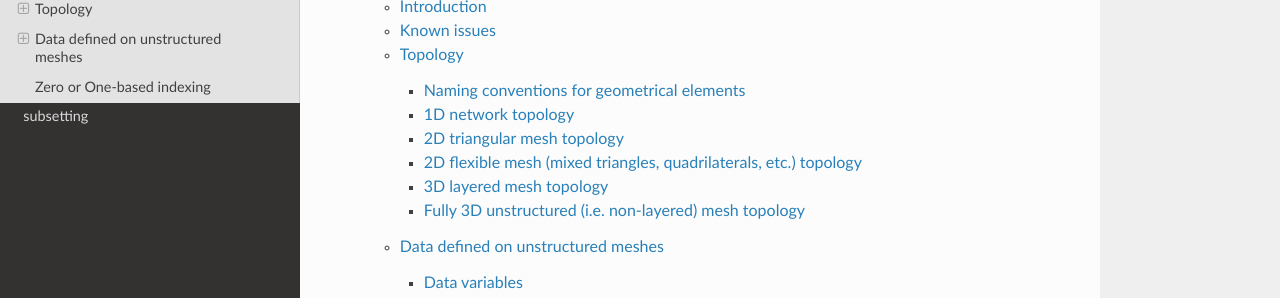
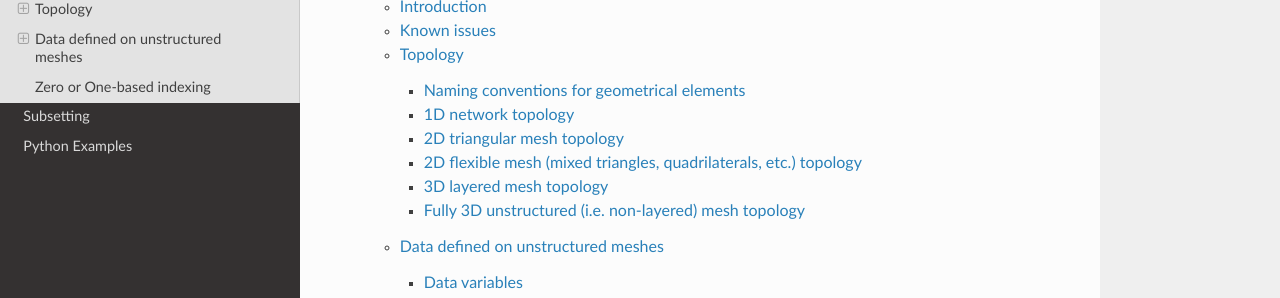
Before and after one commit to ugrid-conventions/ugrid-conventions, an MkDocs documentation site: the page built from src/index.md, in a window 1280 px wide. Shown: the part 201-499 px from the top of the page. Built offline with MkDocs 1.6.1, drawn with Linux system fonts in a browser that asks for light colours; nearby versions of some CDN libraries; old or Windows-style settings are respelled for this version of MkDocs.

Commit message:
Add python examples to mkdocs pages

```diff
--- a/mkdocs.yml
+++ b/mkdocs.yml
@@ -7,7 +7,8 @@ repo_url: https://github.com/ugrid-conventions/ugrid-conventions
 
 pages:
   - Home: index.md
-  - subsetting: ugrid-subsetting.md
+  - Subsetting: ugrid-subsetting.md
+  - Python Examples: python-examples.md
 
 markdown_extensions:
   - extra
```
